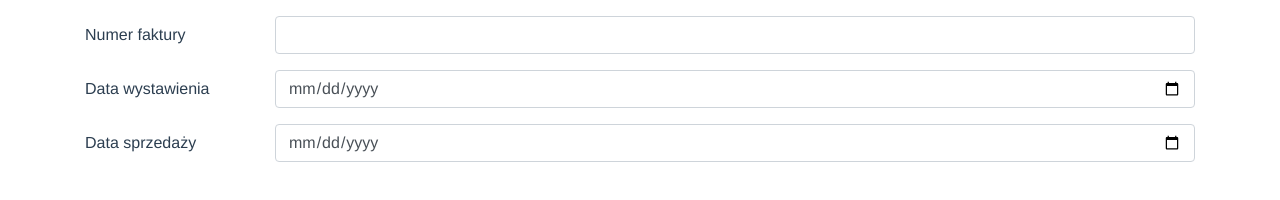
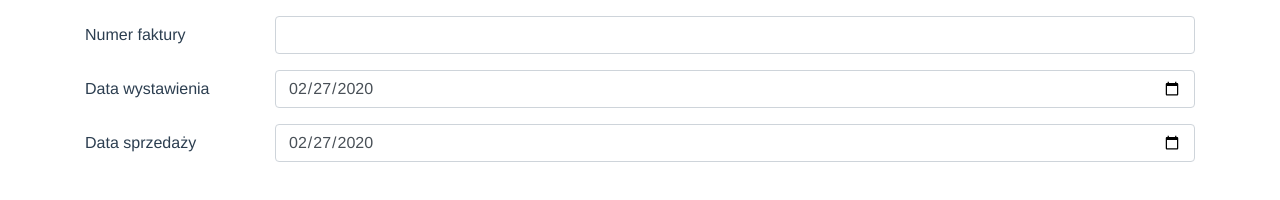
Before and after one commit to mrrain345/invoices-old, a Vue app: page / in a window 1280 px wide. Shown: the part 122-322 px from the top of the page. Built offline with nearby package versions, Linux system fonts and the light colour scheme.

Commit message:
fix default date

```diff
--- a/src/classes/InvoiceData.ts
+++ b/src/classes/InvoiceData.ts
@@ -1,7 +1,18 @@
+function getCurrentDate(): string {
+  return [
+    ...new Date()
+      .toISOString()
+      .split("T")[0]
+      .split(".")
+  ]
+    .reverse()
+    .join("-");
+}
+
 export default class InvoiceData {
   id = "";
-  issueDate: Date = new Date();
-  saleDate: Date = new Date();
+  issueDate = getCurrentDate();
+  saleDate = getCurrentDate();
 
   purchaser = "";
   address = "";
```
